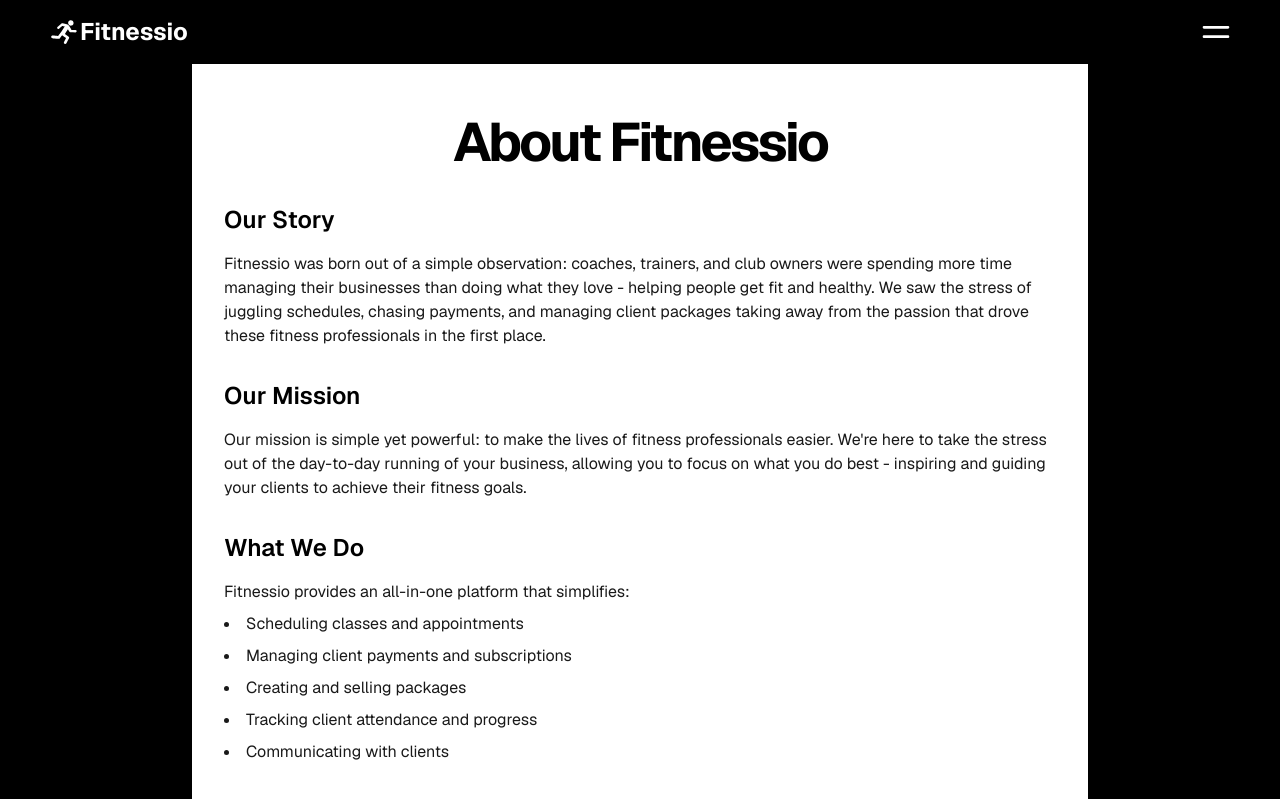
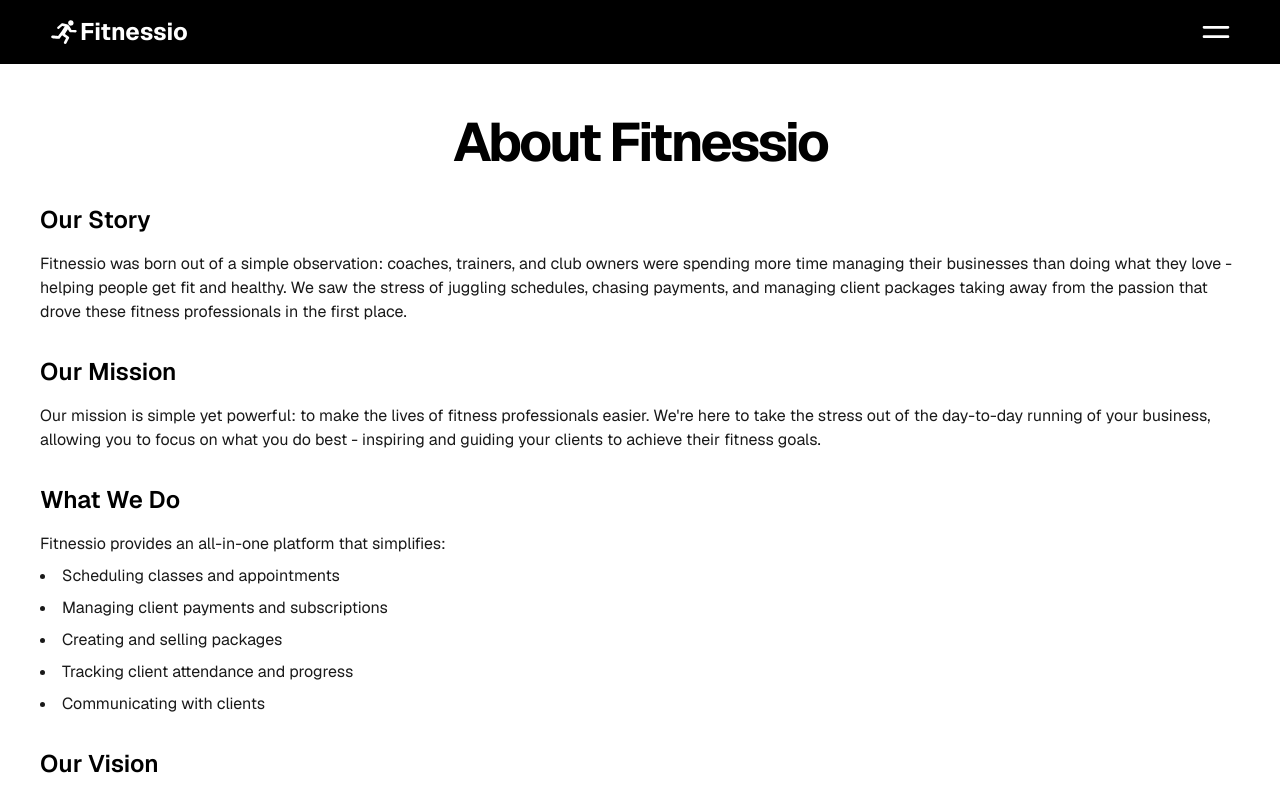
Before and after one commit to dylewskii/fitness-saas, a Next.js app: page /about in a window 1280 px wide. Shown: the top 799 px of the page. Built offline with nearby package versions, Linux system fonts and the light colour scheme.

Commit message:
fix layout

```diff
--- a/src/app/about/page.tsx
+++ b/src/app/about/page.tsx
@@ -5,12 +5,12 @@ export default function AboutPage() {
   const appName = "Fitnessio";
 
   return (
-    <div className="mx-auto max-w-4xl bg-white px-4 py-12 text-black sm:px-6 lg:px-8">
+    <div className="flex w-full flex-col items-center bg-white px-4 py-12 text-black sm:px-6 lg:px-8">
       <h1 className="section-title mb-8 text-center text-3xl font-bold">
         About {appName}
       </h1>
 
-      <div className="space-y-8">
+      <div className="max-w-[1200px] space-y-8">
         <section>
           <h2 className="mb-4 text-2xl font-semibold">Our Story</h2>
           <p className="text-black/90">
```
